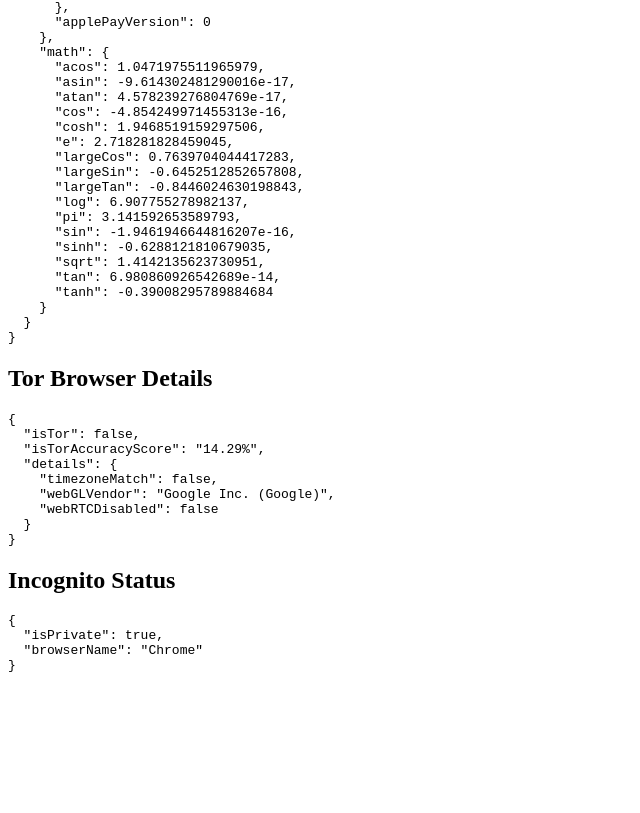
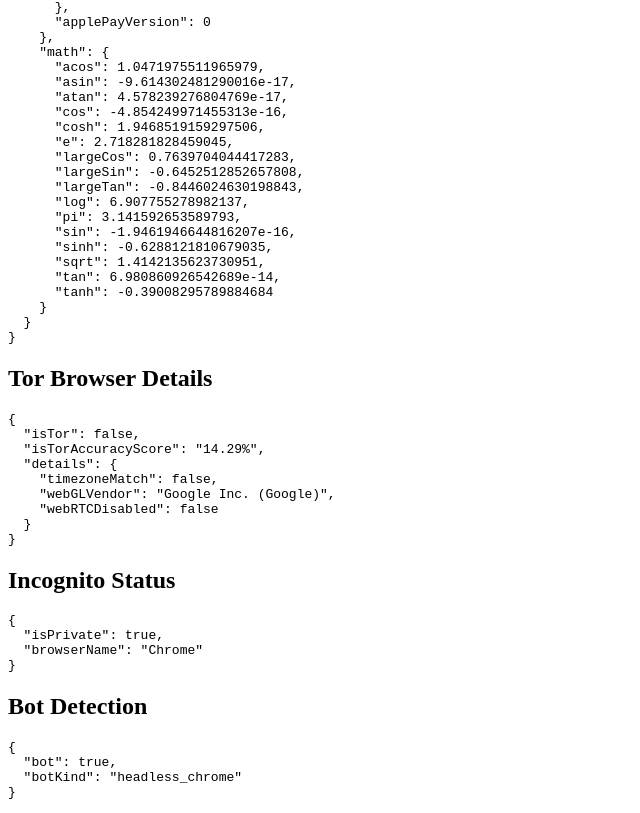
Before and after one commit to DisuToyin/Device-FP-Test, a plain HTML site: page index.html in a window 1280 px wide. Shown: the part 1297-2110 px from the top of the page, without its empty margins (0-640 px from the left). Before the commit the page ends 1983 px from the top, so only its background shows below. Drawn offline with Linux system fonts and the light colour scheme.

Commit message:
updated bot d

```diff
--- a/index.html
+++ b/index.html
@@ -19,6 +19,10 @@
     <h2>Incognito Status</h2>
     <pre id="incognito">Loading...</pre>
 
+
+    <h2>Bot Detection</h2>
+    <pre id="bot">Loading...</pre>
+
     <script >
         document.addEventListener("DOMContentLoaded", async function () {
 
@@ -35,6 +39,10 @@
             const tor = await RayyanJS?.detectTorBrowser();
             updateElement("tor", JSON.stringify(tor, null, 2));
 
+            const botD = await RayyanJS?.botDetection();
+            updateElement("bot", JSON.stringify(botD, null, 2));
+            console.log(botD)
+
         });
 
 
--- a/index.umd.js
+++ b/index.umd.js
@@ -1284,16 +1284,22 @@
     if (typeof window !== 'undefined') {
         window.detectIncognito = detectIncognito;
     }
-    detectIncognito().then(result => {
-        console.log(result);
-    }).catch(error => {
-        console.error(error);
-    });
-    const botdPromise = load();
-    botdPromise
-        .then((botd) => botd.detect())
-        .then((result) => console.log(result))
-        .catch((error) => console.error(error));
+    async function botDetection() {
+        try {
+            const botd = await load();
+            const result = await botd.detect();
+            // console.log(result);
+            return result;
+        }
+        catch (error) {
+            console.error(error);
+            return null;
+        }
+    }
+    // botdPromise
+    //     .then((botd : any) => botd.detect())
+    //     .then((result : any) => console.log(result))
+    //     .catch((error : any) => console.error(error))
     // UTILS
     /**
      * This code is taken from https://github.com/LinusU/murmur-128/blob/master/index.js
@@ -1484,7 +1490,7 @@
         device: {
             detectIncognito,
             detectTorBrowser,
-            botdPromise,
+            botDetection,
             getDeviceFingerprint
         },
         behaviour: {
@@ -1492,7 +1498,7 @@
         }
     };
 
-    exports.botdPromise = botdPromise;
+    exports.botDetection = botDetection;
     exports.detectIncognito = detectIncognito;
     exports.detectTorBrowser = detectTorBrowser;
     exports.getDeviceFingerprint = getDeviceFingerprint;
```
